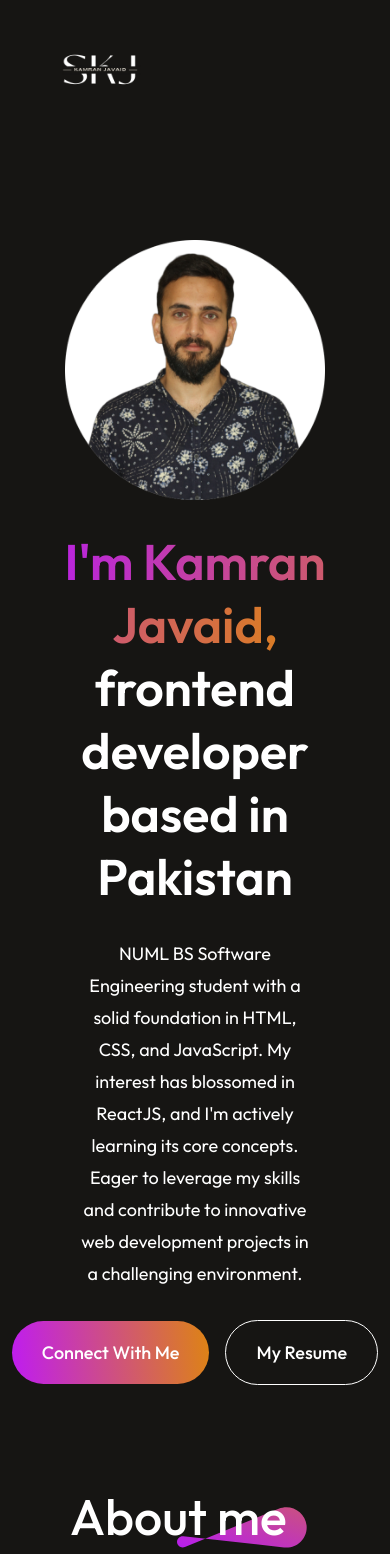
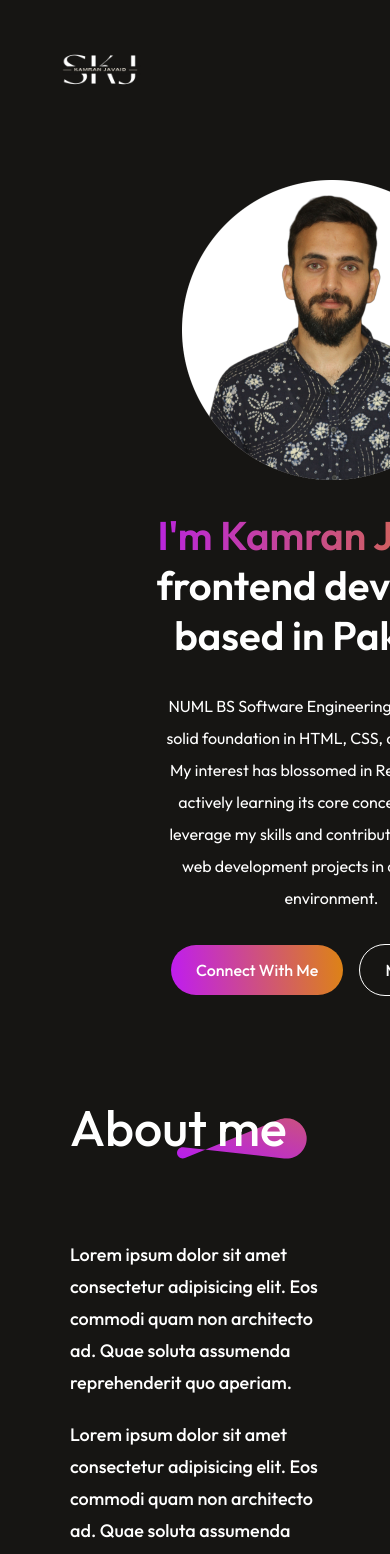
Before and after one commit to kamraanjavaid/portfolio-wesbite, a React (Vite) app: page / in a window 390 px wide. Shown: the top 1554 px of the page. Built offline with nearby package versions, Linux system fonts and the light colour scheme.

Commit message:
Hero has been responsive for mobile

```diff
--- a/src/Components/Hero/Hero.css
+++ b/src/Components/Hero/Hero.css
@@ -54,7 +54,7 @@
 }
 
 
-@media(max-width:768px){
+@media(max-width:768px)and(min-width:500px){
     .hero img{
         margin-top: 100px;
         width: 260px;
@@ -81,3 +81,35 @@
         border-radius: 40px;
     }
 }
+
+
+@media(max-width:499px){
+    .hero{
+        width: 170%;
+    }
+    .hero img{
+        margin-top: 70x;
+        width: 300px;
+    }
+    .hero h1{
+        margin-top: 10px;
+        width: 70%;
+        font-size: 40px;
+    }
+    .hero p{
+        width: 50%;
+        font-size: 16px;
+        line-height: 32px;
+        margin: 10px 0px;
+    }
+    .hero-action{
+        gap: 16px;
+        font-size: 16px;
+        font-weight: 500;
+        margin-bottom: 50px;
+    }
+    .hero-connect , .hero-resume{
+        padding: 15px 25px;
+        border-radius: 40px;
+    }
+}
```
